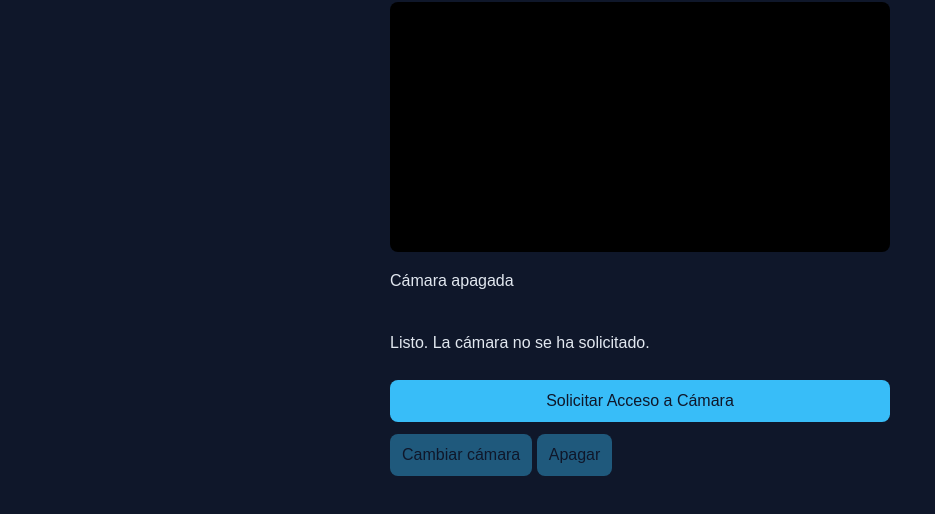
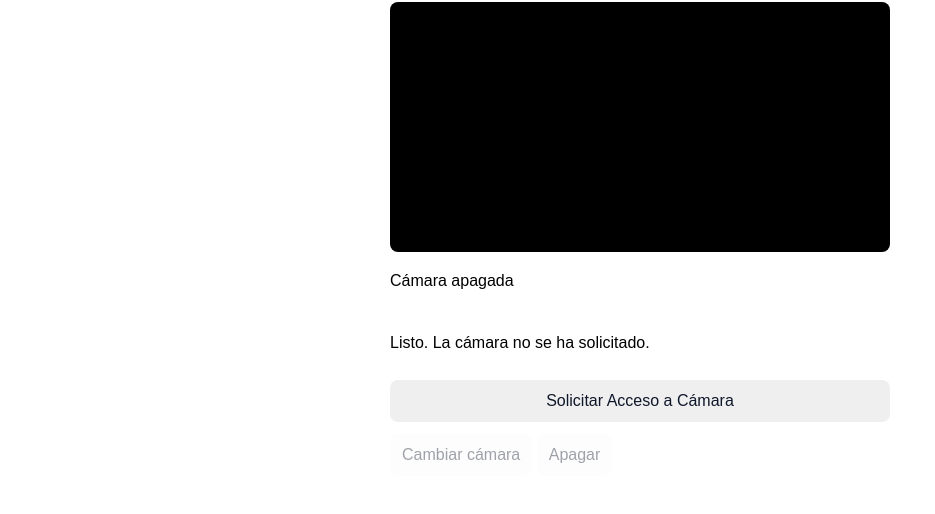
Before and after one commit to RichartM/pwa-camara-instalable, a plain HTML site: page index.html in a window 1280 px wide. Shown: the part 94-608 px from the top of the page, without its empty margins (0-935 px from the left). Drawn offline with Linux system fonts and the light colour scheme.

Commit message:
primer commit

```diff
--- a/styles.css
+++ b/styles.css
@@ -4,8 +4,7 @@
 body {
   margin: 0;
   padding: 16px;
-  background: #0f172a;
-  color: #e2e8f0;
+  color: #000000;
   font-family: sans-serif;
 }
 
@@ -29,7 +28,6 @@ video.espejo { transform: scaleX(-1); }
 
 .tarjeta {
   padding: 12px;
-  border: 1px solid #38bdf8;
   border-radius: 8px;
 }
 
@@ -38,7 +36,6 @@ button {
   font-size: 1rem;
   border: none;
   border-radius: 8px;
-  background: #38bdf8;
   color: #0f172a;
 }
 
```
